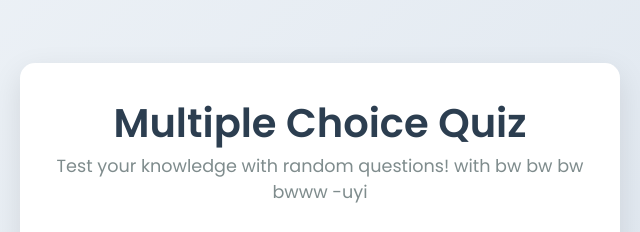
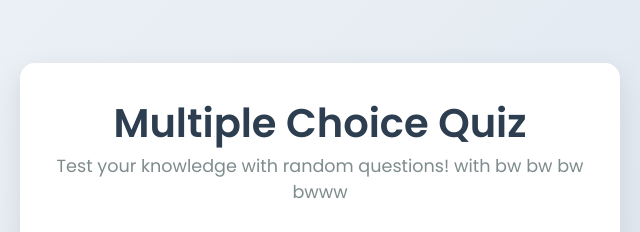
Before and after one commit to HarshanaSenadeera/quize-app-automated, a website: page distributed-quiz-service/question-app/public/index.html in a window 1280 px wide. Shown: the part 112-344 px from the top of the page, 320-960 px from the left. Drawn offline with Linux system fonts and the light colour scheme; no server answers.

Commit message:
Add update 16

```diff
--- a/distributed-quiz-service/question-app/public/index.html
+++ b/distributed-quiz-service/question-app/public/index.html
@@ -11,7 +11,7 @@
   <div class="container">
     <header>
       <h1>Multiple Choice Quiz</h1>
-      <p>Test your knowledge with random questions! with bw bw bw bwww -uyi</p>
+      <p>Test your knowledge with random questions! with bw bw bw bwww</p>
     </header>
     <main>
       <div class="category-selector">
```
